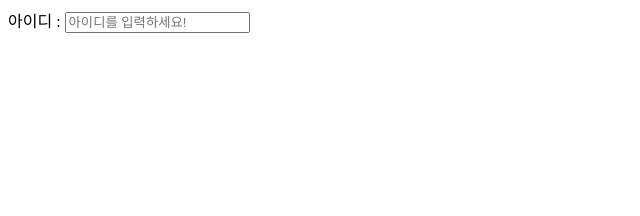
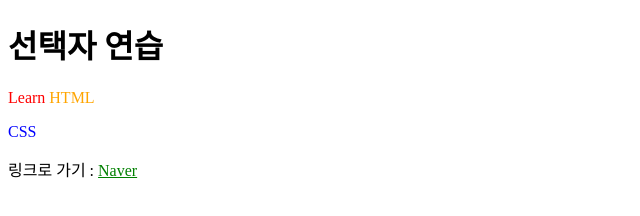
Before and after one commit to RoriaK/TIL, a plain HTML site: page Skeleton/Skeleton.html in a window 1280 px wide. Shown: the whole page, without its empty margins (0-640 px from the left). Drawn offline with Linux system fonts and the light colour scheme.

Commit message:
선택자 연습

```diff
--- a/Skeleton/Skeleton.css
+++ b/Skeleton/Skeleton.css
@@ -0,0 +1,17 @@
+
+    * {
+        pixel: 20;
+    }
+    #happy {
+        color: red;
+    }
+    .html{
+        color: orange;
+    }
+    p {
+     color: blue;
+    }
+
+    a[href="https://www.naver.com"]{
+    color: green;
+    }
--- a/Skeleton/Skeleton.html
+++ b/Skeleton/Skeleton.html
@@ -1,12 +1,19 @@
 <!DOCTYPE html>
 <html lang="en">
 <head>
-    <meta charset="UTF-8">
-    <meta name="viewport" content="width=device-width, initial-scale=1.0">
-    <title>Document</title>
+  <meta charset="UTF-8">
+  <meta http-equiv="X-UA-Compatible" content="IE=edge">
+  <meta name="viewport" content="width=device-width, initial-scale=1.0">
+  <link rel="stylesheet" href="Skeleton.css">
+  <title>Document</title>
 </head>
 <body>
-    <label>아이디 :</label>
-    <input type="text" placeholder="아이디를 입력하세요!">
+  <h1>선택자 연습</h1>
+  <span id="happy">Learn</span>
+  <span class="html">HTML</span>
+  <p>CSS</p>
+  <span color: purple;>링크로 가기 : </span>
+  <a href="https://www.naver.com">Naver</a>
+
 </body>
 </html>
```
